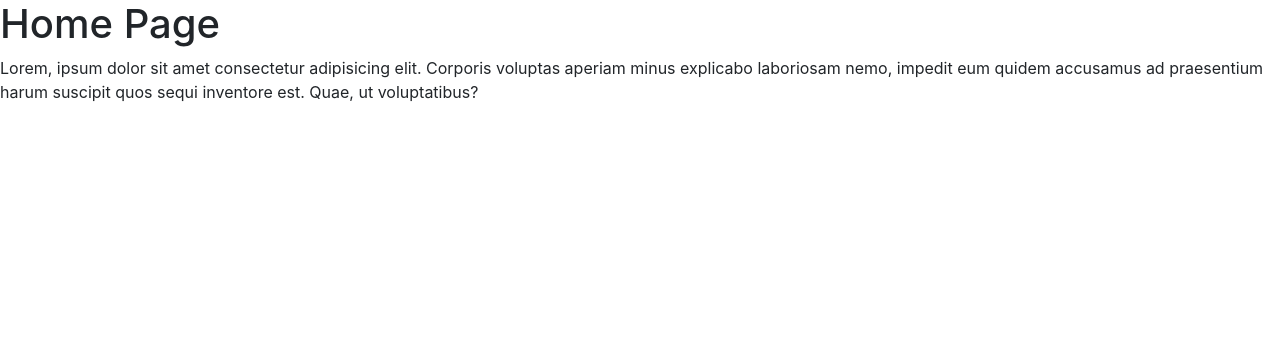
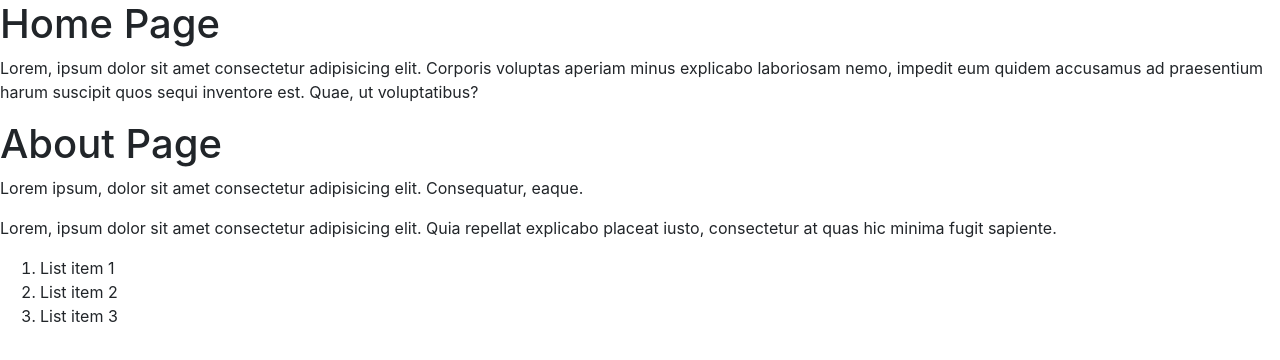
Before and after one commit to shirkeamy/October2024Batch, a React (Create React App) app in the folder react-test/my-app/: page / in a window 1280 px wide. Shown: the top 360 px of the page. Built offline with nearby package versions, Linux system fonts and the light colour scheme.

Commit message:
Add function component - 1

```diff
--- a/react-test/my-app/src/App.tsx
+++ b/react-test/my-app/src/App.tsx
@@ -2,11 +2,13 @@ import React from 'react';
 import logo from './logo.svg';
 import './App.css';
 import Home from './Pages/Home';
+import About from './Pages/About';
 
 function App() {
   return (
     <>
       <Home />
+      <About />
     </>
   );
 }
--- /dev/null
+++ b/react-test/my-app/src/Pages/About.tsx
@@ -0,0 +1,25 @@
+import React from "react"
+
+function About() {
+    return (
+        <>
+            <h1>
+                About Page
+            </h1>
+            <p>
+                Lorem ipsum, dolor sit amet consectetur adipisicing elit. Consequatur, eaque.
+            </p>
+            <p>
+                Lorem, ipsum dolor sit amet consectetur adipisicing elit. Quia repellat explicabo placeat iusto, consectetur at quas hic minima fugit sapiente.
+            </p>
+            <ol>
+                <li>List item 1</li>
+                <li>List item 2</li>
+                <li>List item 3</li>
+            </ol>
+        </>
+
+    )
+}
+
+export default About;
```
